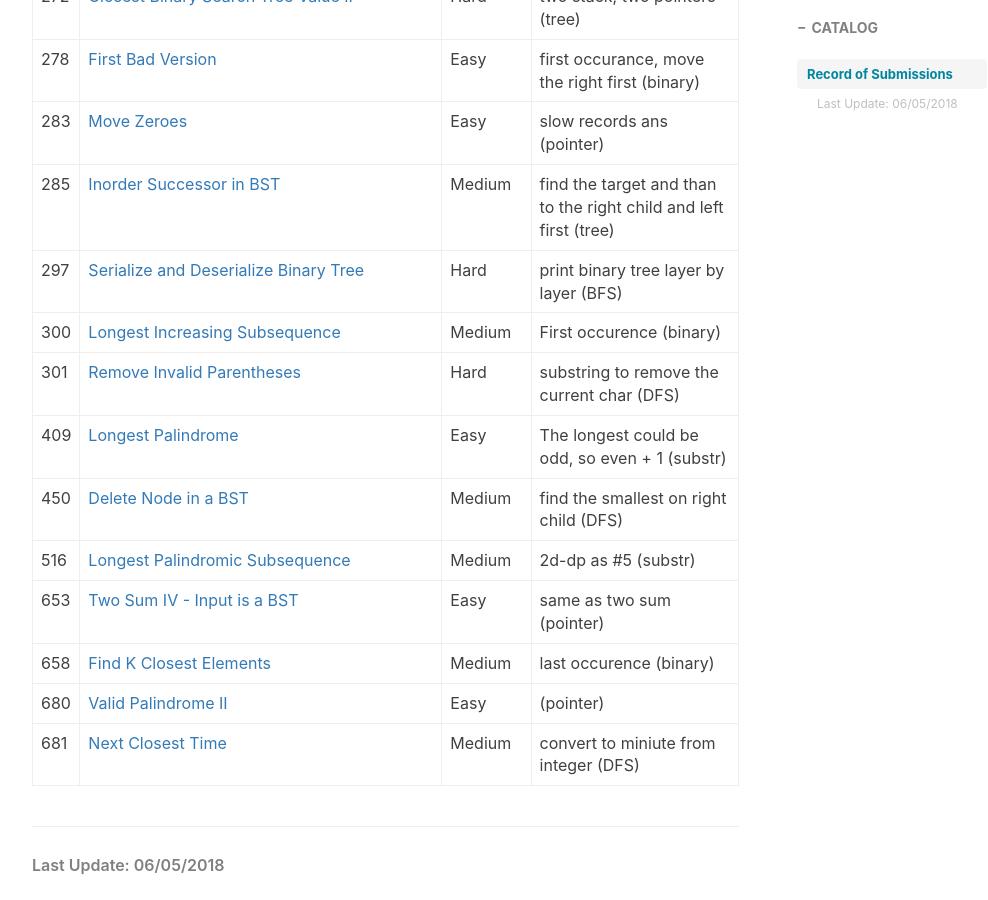
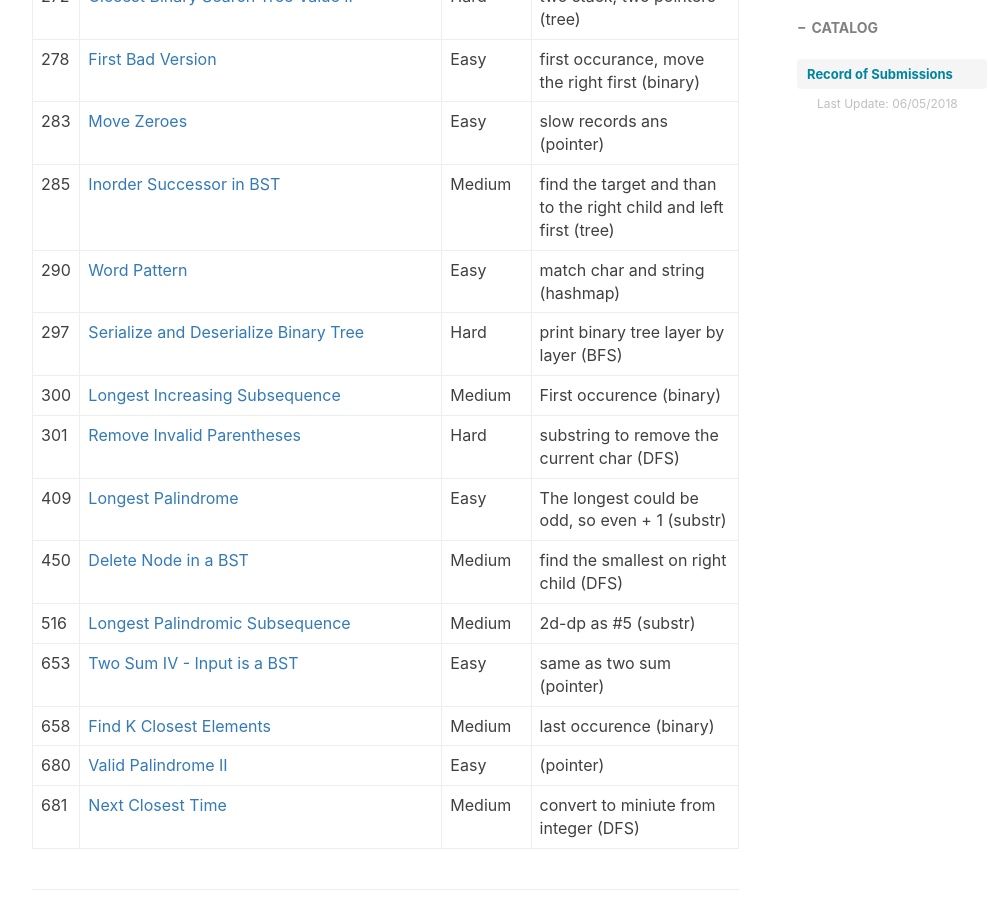
Before and after one commit to ly16/ly16.github.io, a Jekyll site: the page built from _posts/2018-05-18-leetcode-record-round1.md, in a window 1280 px wide and 900 px high, scrolled down 5762 px. Shown: the whole window, without its empty margins (233-1221 px from the left). Built offline with Jekyll 4.4.1, drawn with Linux system fonts in a browser that asks for light colours; nearby versions of some CDN libraries; comment, search, counter and statistics services are not loaded.

Commit message:
Update 2018-05-18-leetcode-record-round1.md

```diff
--- a/_posts/2018-05-18-leetcode-record-round1.md
+++ b/_posts/2018-05-18-leetcode-record-round1.md
@@ -98,6 +98,7 @@ tags:
 |278|[First Bad Version](https://github.com/ly16/LC-Practice/blob/master/First%20Bad%20Version.java)|Easy|first occurance, move the right first (binary)|
 |283|[Move Zeroes](https://github.com/ly16/LC-Practice/blob/master/Move%200s%20To%20The%20End%20II.java)|Easy|slow records ans (pointer)|
 |285|[Inorder Successor in BST](https://github.com/ly16/LC-Practice/blob/master/Inorder%20Successor%20in%20BST.java)|Medium|find the target and than to the right child and left first (tree)|
+|290|[Word Pattern](https://github.com/ly16/LC-Practice/blob/master/Word%20Pattern.java)|Easy|match char and string (hashmap)|
 |297|[Serialize and Deserialize Binary Tree](https://github.com/ly16/LC-Practice/blob/master/Binary%20Tree%20Serialization.java)|Hard|print binary tree layer by layer (BFS)|
 |300|[Longest Increasing Subsequence](https://github.com/ly16/LC-Practice/blob/master/Longest%20Ascending%20Subsequence.java)|Medium|First occurence (binary)|
 |301|[Remove Invalid Parentheses](https://github.com/ly16/LC-Practice/blob/master/Remove%20Invalid%20Parentheses.java)|Hard| substring to remove the current char (DFS)|
```
